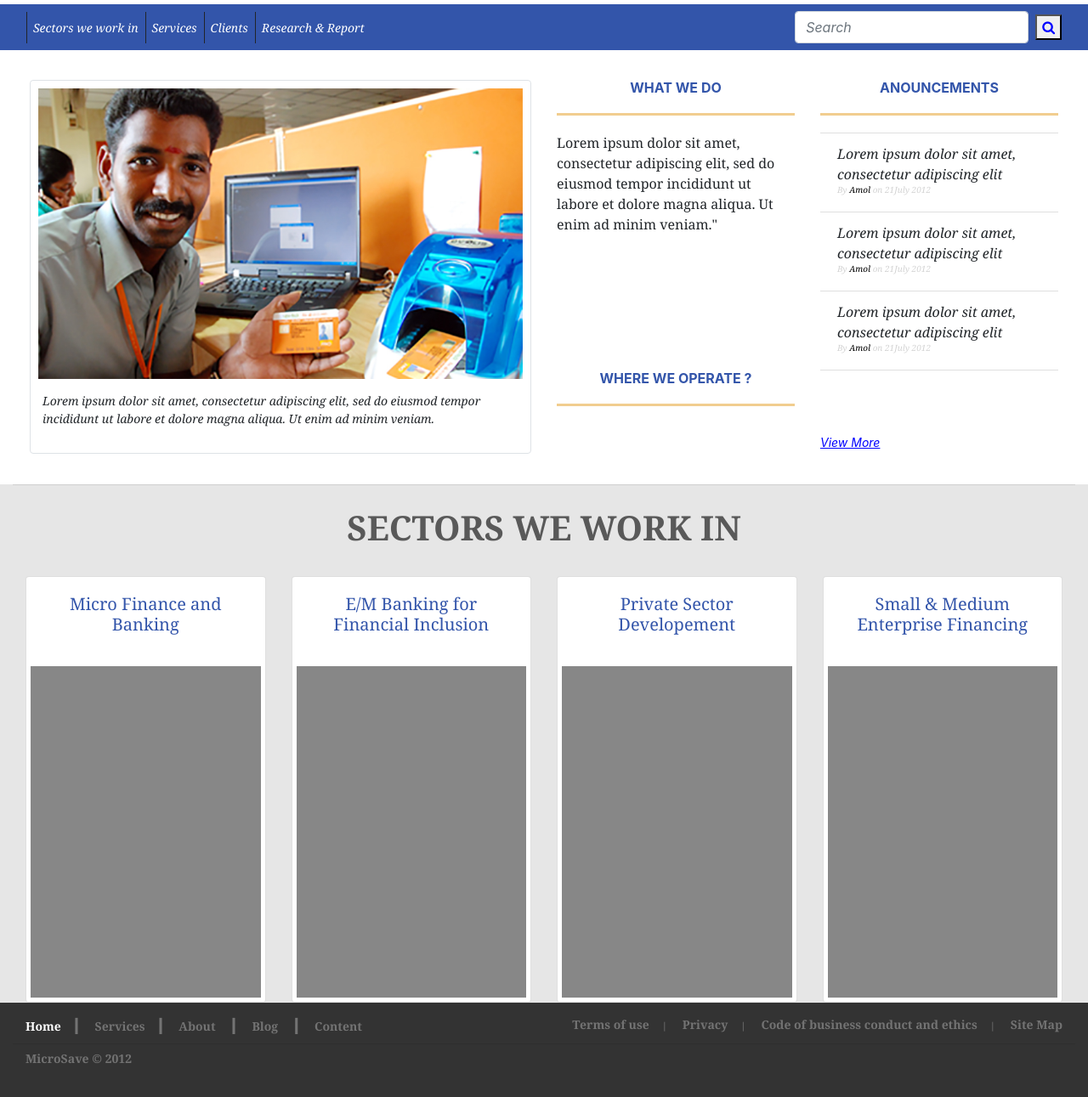
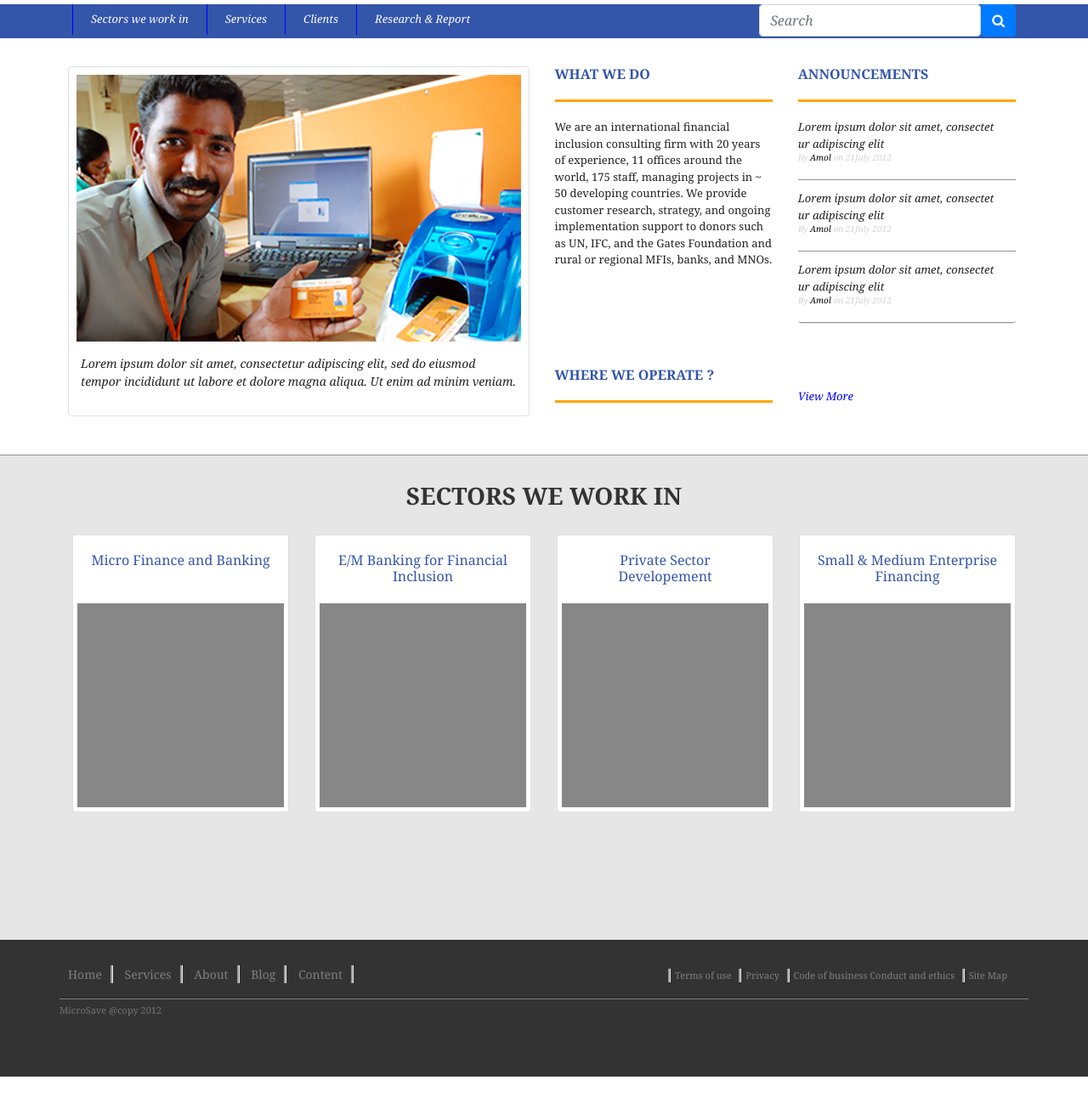
Before and after one commit to swapnilJ-webonise/frontend, a plain HTML site: page index.html in a window 1280 px wide. Shown: the part 83-1374 px from the top of the page at 85% size. After the commit the page ends 1350 px from the top, so only its background shows below. Drawn offline with nearby package versions, Linux system fonts and the light colour scheme.

Commit message:
after review changes

```diff
--- a/css/style.css
+++ b/css/style.css
@@ -1,6 +1,10 @@
 .header {
     height: 80px;
 
+}
+
+ul li{
+  display: inline-block;
 }
 
 a.nav-link {
@@ -9,20 +13,55 @@ a.nav-link {
     font-style: italic;
 }
 
-.nav-bar {
-    background-color: #3355aa;
+body{
+  font-family: Georgia;
+  font-size: 13px;
+  color: #222222;
 }
+
+
+.headings{
+  font-size: 16px;
+  color: #3355aa;
+}
+
+.noBorder{
+  border:none;
+  border-bottom-style: groove;
+  border-bottom-color:  #e6e6e6;
+  border-width: 2px;
+  padding-left: inherit;
+  padding-right;
+  word-break:break-all;
+
+}
+
+.navbarBackground{
+  background-color: #3355aa;
+  height: 40px;
+}
+
+
+.nav-item{
+  padding-left: 5px;
+  padding-right:5px;
+  border-left:1px solid blue;
+}
+
 
 .logo {
     padding: 20px;
 }
 
 .fa {
-    color: blue;
+    color: white;
 }
 
-.bannerPadding{
-  padding: 35px;
+.upperScreenPart{
+  padding-top:  35px;
+  padding-left: 10px;
+  padding-bottom: 45px;
+
 }
 
 .banner-img {
@@ -31,14 +70,26 @@ a.nav-link {
 }
 .para1{
   height: 60%;
+  margin-top: 20px;
+  margin-bottom: 45px;
 }
 
-.middleBlock{
+.middleScreenPart{
   background-color: #e6e6e6;
+  min-width: 100%;
+  border-top:  groove;
+  border-top-color:  #e6e6e6;
+  border-width: 2px;
+  padding-bottom: 75px;
 }
 
-input {
+.lowerScreenPart{
+  padding-bottom: 75px;
+}
+
+.sendToLeft {
     font-style: italic;
+    width: auto;
 }
 
 .caption-text {
@@ -53,6 +104,11 @@ input {
     height: 80%;
 }
 
+form{
+  display: inline;
+  float: right;
+}
+
 li span {
     border-left: 1px;
 }
@@ -61,6 +117,7 @@ li span {
     position: relative;
     padding: 0px;
     margin-bottom: 20px;
+    border: none;
 }
 
 .text-thumbnail {
@@ -79,13 +136,16 @@ li span {
 img {
 
     padding: 5px;
-
 }
 
+.grayImage{
+  height: 250px;
+}
 
 .writer {
     color: black;
     font-style: bold;
+
 }
 
 h1 {
@@ -97,21 +157,6 @@ h1 {
     color: blue;
 }
 
-
-
-p,
-span,
-li,
-h4,
-h1 {
-    font-family: Georgia;
-}
-
-a {
-    font-size: 14px;
-    color: #737373;
-}
-
 .below-border {
     display: block;
     width: 100%;
@@ -121,9 +166,8 @@ a {
 }
 
 h3 {
-    text-align: center;
-    color: #3355aa;
-    font-size: 16px;
+    border-bottom: 3px solid orange;
+    padding-bottom: 20px;
 }
 
 .announcement-border {
@@ -143,11 +187,18 @@ h6 {
 
 .sectors {
     padding: 25px;
+    color: #333333;
+    font-size: 28px;
+    font-weight:  bold;
+}
+
+.cardLayout{
+  height: 75px;
 }
 
 h4 {
     color: #3355aa;
-    font-size: 20px;
+    font-size: 16px;
     text-align: center;
 
 }
@@ -179,11 +230,64 @@ label {
     font-style: bold;
 }
 
-hr {
-    margin-top: 1px;
-    margin-bottom: 1px;
-    border: 3px;
-    border-top: 1px solid rgba(0, 0, 0, 0.1);
-    color: #3d3d3d;
-    width: 100%;
+
+.footerColor{
+  background-color: #333333;
+  min-width: 100%;
+  padding-top: 15px;
+  padding-bottom: 35px;
 }
+
+
+.footerStyle{
+  font-size: 14px;
+  padding-top: 15px;
+  color: white;
+  padding-right: 5px;
+
+}
+
+.leftFooter{
+  font-size: 14px;
+  padding-right: 10px;
+  padding-left: 10px;
+  border-right-style: groove;
+}
+.rightFooter{
+  font-size: 11px;
+  padding-right: 5px;
+  padding-left: 5px;
+  border-left-style: groove;
+  font-weight: 200;
+
+
+}
+
+a.footerLink{
+  color: gray;
+}
+
+a.footerLink:hover{
+  color: white;
+  text-decoration: none;
+}
+
+a.viewMore:hover{
+  color: blue;
+  text-decoration: none;
+}
+
+.copyright{
+  font-size: 11px;
+
+}
+
+.removeUlMargin{
+  padding-left: inherit;
+}
+
+.bottomRow{
+  border-top-style: groove;
+  border-top-color:  gray;
+
+}
--- a/index.html
+++ b/index.html
@@ -1,56 +1,54 @@
 <!DOCTYPE HTML>
-<html lang="en">
-
 <head>
     <title> frontend Assignment </title>
     <meta name="viewport" content="width=device-width, initial-scale=1, shrink-to-fit=no">
     <link rel="stylesheet" href="https://stackpath.bootstrapcdn.com/bootstrap/4.1.3/css/bootstrap.min.css" integrity="sha384-MCw98/SFnGE8fJT3GXwEOngsV7Zt27NXFoaoApmYm81iuXoPkFOJwJ8ERdknLPMO" crossorigin="anonymous">
+    <link rel="stylesheet" href="https://cdnjs.cloudflare.com/ajax/libs/font-awesome/4.7.0/css/font-awesome.min.css">
     <link rel="stylesheet" type="text/css" href="css/style.css">
-    <link rel="stylesheet" href="https://cdnjs.cloudflare.com/ajax/libs/font-awesome/4.7.0/css/font-awesome.min.css">
+
 </head>
 
 <body>
-  <div class="container-fluid"">
-    <div class=" row">
-      <div class="col-xs-3">
-          <h1 class="header">
-          <img src="images/logo.png" class="logo">
-          </h1>
+
+<div class="container">
+   <div>
+        <a href="#"><h1 class="header">
+        <img src="images/logo.png" class="logo">
+          </h1></a>
       </div>
-      <div class="col-xs-9"></div>
-    </div>
-  </div>
+</div>
+<div class="navbarBackground">
+<div class="container">
+  <div class="row">
+    <div class="col-md-8">
 
-  <div class="container-fluid nav-bar">
-    <nav class="navbar navbar-expand-sm">
-      <div class="collapse navbar-collapse">
-        <ul class="navbar-nav mr-auto">
-
-          <li class="nav-item active border-line">
-            <span class="vertical-line"></span> <a class="nav-link" href="#">Sectors we work in</a>
+        <ul class="nav">
+          <li class="nav-item">
+          <a class="nav-link" href="#">Sectors we work in</a>
           </li>
 
-          <li class="nav-item active border-line">
-            <span class="vertical-line"></span> <a class="nav-link" href="#">Services </a>
+          <li class="nav-item">
+          <a class="nav-link" href="#">Services </a>
           </li>
 
-          <li class="nav-item active border-line">
-            <span class="vertical-line"></span> <a class="nav-link" href="#">Clients </a>
+          <li class="nav-item">
+          <a class="nav-link" href="#">Clients </a>
           </li>
 
-          <li class="nav-item active border-line">
-            <span class="vertical-line"></span> <a class="nav-link" href="#">Research & Report </a>
+          <li class="nav-item">
+          <a class="nav-link" href="#">Research & Report </a>
           </li>
         </ul>
-        <form class="form-inline my-2 my-lg-0">
-          <input class="form-control mr-sm-2" placeholder="Search" >
-            <button type="submit"><i class="fa fa-search "></i></button>
+      </div>
+      <div class="col-md-4">
+        <form class="clearfix" >
+          <input class="form-control float-left sendToLeft" placeholder="Search" >
+         <button class="btn btn-primary float-right"><i class="fa fa-search "></i></button>
         </form>
-      </div>
-    </nav>
   </div>
-
-  <div class="container-fluid  bannerPadding">
+  </div>
+</div>
+  <div class="container  upperScreenPart">
     <div class="row">
       <div class="col-md-6">
         <div class="img-thumbnail">
@@ -62,112 +60,106 @@
       </div>
 
       <div class="col-md-3">
-        <h3><b>WHAT WE DO</b></h3>
-        <span class="below-border"></span>
-        <p class="para1">Lorem ipsum dolor sit amet, consectetur adipiscing elit, sed do eiusmod tempor incididunt ut labore et dolore magna aliqua. Ut enim ad minim veniam."</p>
+        <h3 class="headings"><b>WHAT WE DO</b></h3>
+        <p class="para1">We are an international financial inclusion consulting firm with 20 years of experience, 11 offices around the world, 175 staff, managing projects in ~ 50 developing countries. We provide customer research, strategy, and ongoing implementation support to donors such as UN, IFC, and the Gates Foundation and rural or regional MFIs, banks, and MNOs.</p>
 
-        <h3><b>WHERE WE OPERATE ?</b></h3>
-        <span class="below-border"></span>
-      </div>
+        <h3 class="headings"><b>WHERE WE OPERATE ?</b></h3>
+        </div>
 
       <div class="col-md-3">
-        <h3><b>ANOUNCEMENTS</b></h3>
-        <span class="below-border"></span>
-        <ul class="list-group list-group-flush ul-font">
-          <li class="list-group-item">Lorem ipsum dolor sit amet, consectetur adipiscing elit <br>
+        <h3 class="headings"><b>ANNOUNCEMENTS</b></h3>
+        <ul class="list-group ul-font">
+          <li class="list-group-item noBorder">Lorem ipsum dolor sit amet, consectetur adipiscing elit <br>
             <h6>By
             <span class ="writer">Amol</span> on 21July 2012</h6>
           </li>
 
-          <li class="list-group-item">Lorem ipsum dolor sit amet, consectetur adipiscing elit <br>
+          <li class="list-group-item noBorder">Lorem ipsum dolor sit amet, consectetur adipiscing elit <br>
             <h6>By
             <span class ="writer">Amol</span> on 21July 2012</h6>
           </li>
 
-          <li class="list-group-item">Lorem ipsum dolor sit amet, consectetur adipiscing elit <br>
+          <li class="list-group-item noBorder">Lorem ipsum dolor sit amet, consectetur adipiscing elit <br>
             <h6>By
             <span class ="writer">Amol</span> on 21July 2012</h6>
           </li>
         </ul>
 
-        <a href="#" class="viewMore"><u>View More</u></a>
+        <a href="#" class="viewMore">View More</a>
       </div>
     </div>
   </div>
 
-  <div class="container-fluid middleBlock" >
-    <hr/>
-    <div class="container-fluid">
+  <div class="container middleScreenPart" >
+
+        <div class="sectors" align="center">
+         SECTORS WE WORK IN
+        </div>
+
+    <div class="container lowerScreenPart">
       <div class="row">
-        <div class="col-md-12" align="center">
-          <h1 class="sectors"> <b>SECTORS WE WORK IN<b></h1>
-        </div>
-      </div>
-    </div>
-
-    <div class="container-fluid" \style="padding-bottom: 75px;">
-      <div class="row">
-        <div class="col-md-3 d-flex align-items-stretch">
-          <div class="card" style="width: 100%;">
-            <div class="card-body">
+        <div class="col-md-3">
+          <div class="card">
+            <div class="card-body cardLayout">
               <h4 class="card-title" >Micro Finance and Banking</h4>
             </div>
-            <img class="card-img-top" src="images/gray.png" height="400px" width="100%" margin="10px">
+            <img class="card-img-top grayImage" src="images/gray.png" >
           </div>
         </div>
-        <div class="col-md-3 d-flex align-items-stretch">
-          <div class="card" style="width: 100%;">
-            <div class="card-body">
+        <div class="col-md-3 ">
+          <div class="card"  >
+            <div class="card-body cardLayout">
               <h4 class="card-title" >E/M Banking for Financial Inclusion</h4>
             </div>
-            <img class="card-img-top" src="images/gray.png" height="400px" width="100%" margin="10px">
+            <img class="card-img-top grayImage" src="images/gray.png"  >
           </div>
         </div>
 
-        <div class="col-md-3 d-flex align-items-stretch">
-          <div class="card" style="width: 100%;">
-            <div class="card-body">
+        <div class="col-md-3   ">
+          <div class="card"  >
+            <div class="card-body cardLayout">
                <h4 class="card-title" >Private Sector Developement</h4>
             </div>
-            <img class="card-img-top" src="images/gray.png" height="400px" width="100%" margin="10px">
+            <img class="card-img-top grayImage" src="images/gray.png"  >
           </div>
         </div>
-        <div class="col-md-3 d-flex align-items-stretch">
-          <div class="card" style="width: 100%;">
-            <div class="card-body">
+        <div class="col-md-3 ">
+          <div class="card"  >
+            <div class="card-body cardLayout">
               <h4 class="card-title" >Small & Medium Enterprise Financing</h4>
             </div>
-            <img class="card-img-top" src="images/gray.png" height="400px" width="100%" margin="10px">
+            <img class="card-img-top grayImage" src="images/gray.png"  >
           </div>
         </div>
       </div>
     </div>
   </div>
 <!-- Footer -->
-<footer class="page-footer" style="background-color: #333333;">
-  <div class="container-fluid ">
+<footer class="page-footer footerColor" >
+  <div class="container">
     <div class="row">
-      <div class="col-md-12 footer-out">
-        <span class="col-md-1"><a href="#" class="footerCurrentPage">Home</a></span><label>|</label>
-        <span class="col-md-1"><a href="#">Services</a></span><label>|</label>
-        <span class="col-md-1"><a href="#">About</a></span> <label>|</label>
-        <span class="col-md-1"><a href="#">Blog</a></span> <label>|</label>
-        <span class="col-md-1"><a href="#">Content</a></span>
+    <ul class="col-md-6 footerStyle removeUlMargin"  >
+      <li class="leftFooter"><a class="footerLink" href="#"> Home</a></li>
+      <li class="leftFooter"><a class="footerLink" href="#"> Services</a></li>
+      <li class="leftFooter"><a class="footerLink" href="#"> About</a></li>
+      <li class="leftFooter"><a class="footerLink" href="#"> Blog</a></li>
+      <li class="leftFooter"><a class="footerLink" href="#"> Content</a></li>
+    </ul>
+    <div class="col-md-6 clearfix">
+      <ul class="footerStyle float-right" >
+        <li class="rightFooter"><a class="footerLink" href="#"> Terms of use</a>  </li>
+        <li class="rightFooter"><a class="footerLink" href="#"> Privacy</a> </li>
+        <li class="rightFooter"><a class="footerLink" href="#"> Code of business Conduct and ethics</a></li>
+        <li class="rightFooter"><a class="footerLink" href="#"> Site Map</a></li>
+      </ul>
+    </div>
+</div>
+<div class="row bottomRow">
+  <p class="copyright">MicroSave @copy 2012</p>
 
-        <span style="float: right; font-size: 11px">
-          <span class="col-md-2"><a href="#">Terms of use</a></span><label>|</label>
-          <span class="col-md-1"><a href="#">Privacy</a></span><label>|</label>
-          <span class="col-md-3"><a href="#">Code of business conduct and ethics</a></span><label>|</label>
-          <span class="col-md-1"><a href="#">Site Map</a> </span>
-        </span>
-      </div>
-    </div>
-  <hr />
-    <div class="row">
-      <div class="col-md-12 copyright">
-        <span class="col-md-2" > MicroSave &#169; 2012</span>
-      </div>
-    </div>
+
+
+</div>
   </div>
 </footer>
 
```
